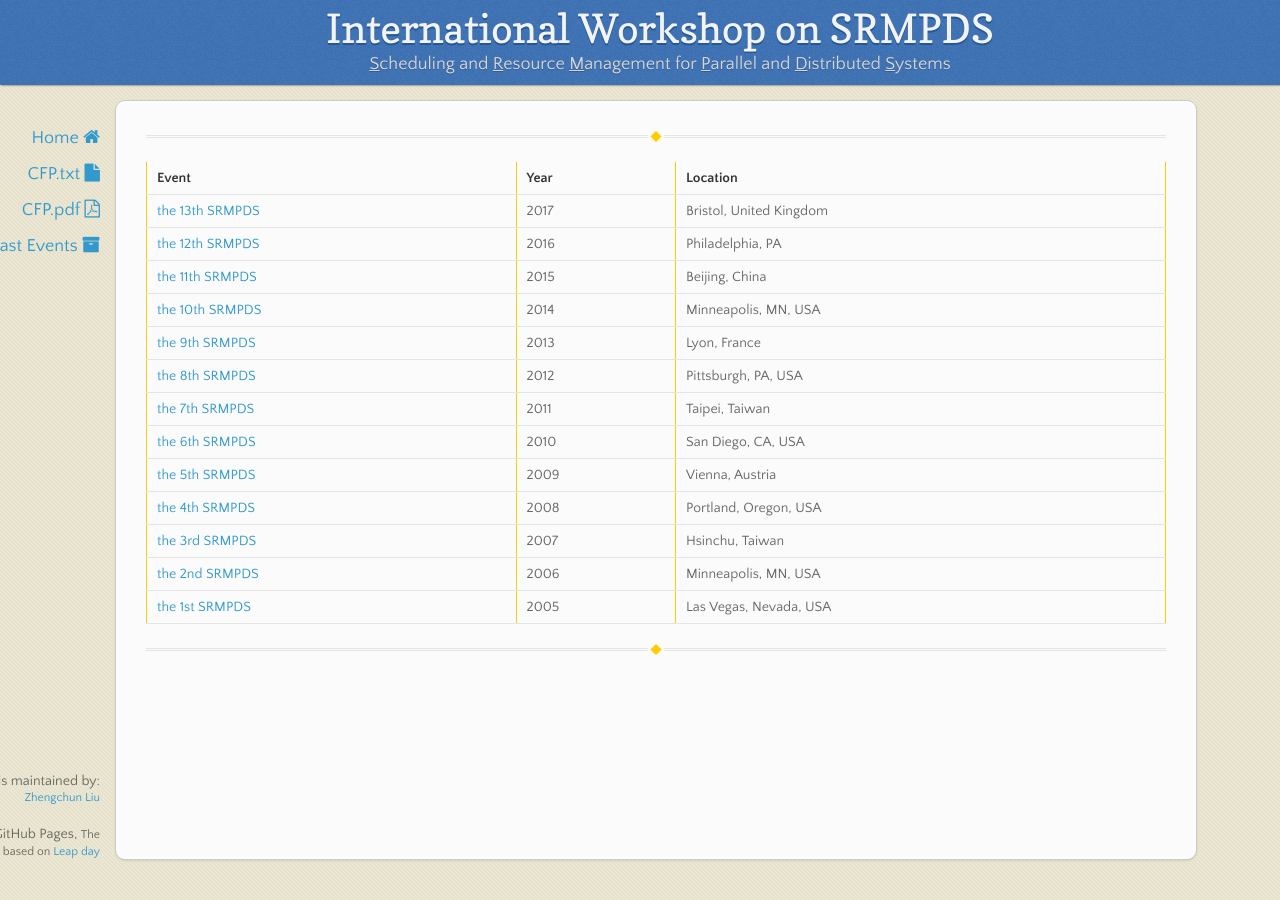
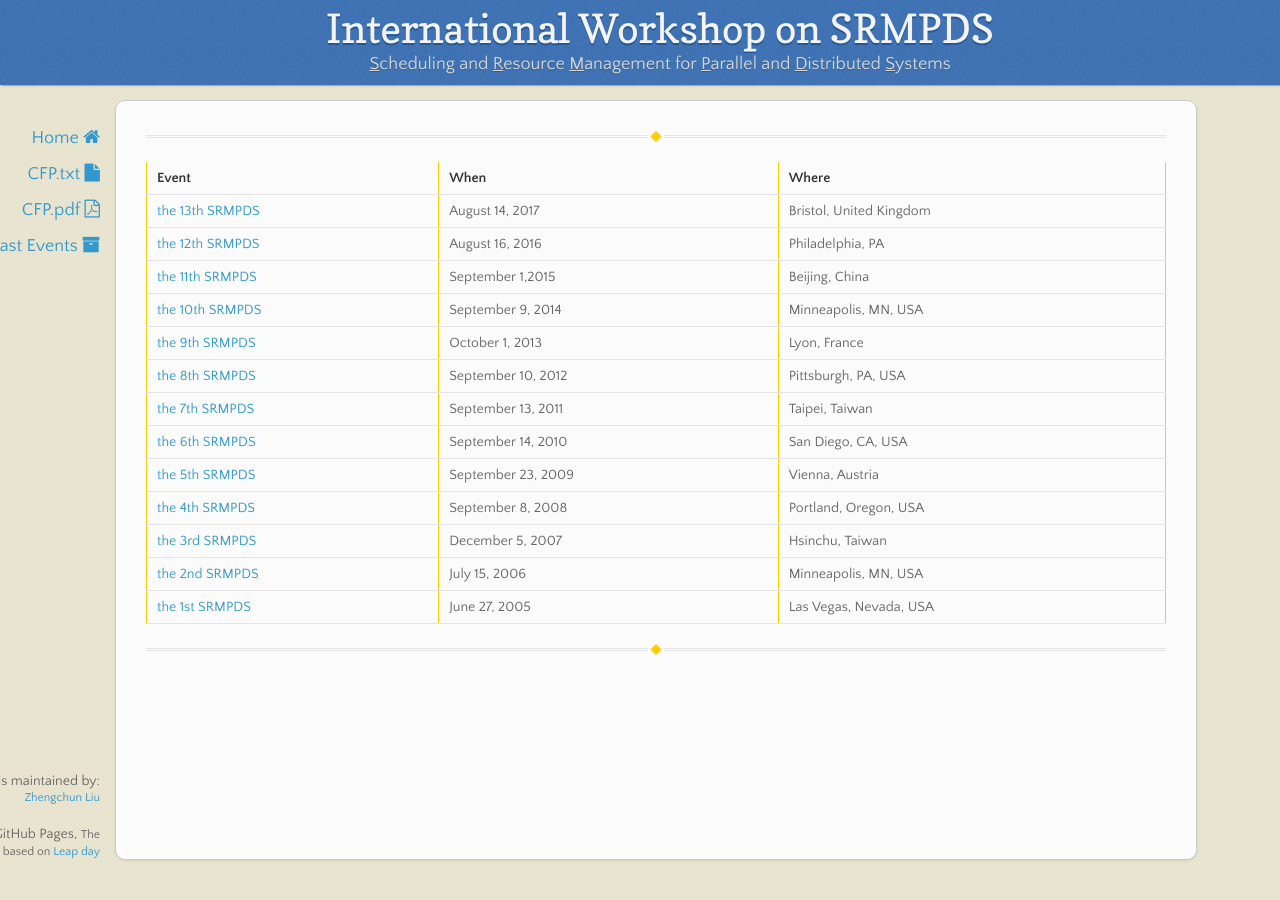
Before and after one commit to srmpds/srmpds.github.io, a Jekyll site: the page built from past.md, in a window 1280 px wide. Built offline with Jekyll 4.4.1, drawn with Linux system fonts in a browser that asks for light colours; nearby versions of some CDN libraries.

Commit message:
add, delete, polish etc.

```diff
--- a/past.md
+++ b/past.md
@@ -4,19 +4,19 @@ layout: default
 
 ---
 
-| __Event__ | __Year__ | __Location__ |
-| [the 13th SRMPDS](https://sites.google.com/site/srmpds/) | 2017 | Bristol, United Kingdom |
-| [the 12th SRMPDS](https://sites.google.com/site/srmpds16/) | 2016  | Philadelphia, PA |
-| [the 11th SRMPDS](https://sites.google.com/site/srmpds15/) | 2015  | Beijing, China |
-| [the 10th SRMPDS](http://www.mcs.anl.gov/~kettimut/srmpds/) | 2014  | Minneapolis, MN, USA |
-| [the 9th SRMPDS](http://www.mcs.anl.gov/~kettimut/srmpds13/) | 2013  | Lyon, France |
-| [the 8th SRMPDS](http://www.mcs.anl.gov/~kettimut/srmpds12/) | 2012  | Pittsburgh, PA, USA |
-| [the 7th SRMPDS](http://www.mcs.anl.gov/~kettimut/srmpds11/) | 2011  | Taipei, Taiwan |
-| [the 6th SRMPDS](http://www.mcs.anl.gov/~kettimut/srmpds10/) | 2010  | San Diego, CA, USA |
-| [the 5th SRMPDS](http://www.mcs.anl.gov/~kettimut/srmpds09/) | 2009  | Vienna, Austria |
-| [the 4th SRMPDS](http://www.mcs.anl.gov/~kettimut/srmpds08/) | 2008  | Portland, Oregon, USA |
-| [the 3rd SRMPDS](http://www.mcs.anl.gov/~kettimut/srmpds07/) | 2007  | Hsinchu, Taiwan |
-| [the 2nd SRMPDS](http://www.mcs.anl.gov/~kettimut/srmpds06/) | 2006  | Minneapolis, MN, USA |
-| [the 1st SRMPDS](http://www.mcs.anl.gov/~kettimut/srmpds05/) | 2005  |Las Vegas, Nevada, USA|
+| __Event__ | __When__ | __Where__ |
+| [the 13th SRMPDS](https://sites.google.com/site/srmpds/)     | August 14, 2017 | Bristol, United Kingdom |
+| [the 12th SRMPDS](https://sites.google.com/site/srmpds16/)   | August 16, 2016  | Philadelphia, PA |
+| [the 11th SRMPDS](https://sites.google.com/site/srmpds15/)   | September 1,2015  | Beijing, China |
+| [the 10th SRMPDS](http://www.mcs.anl.gov/~kettimut/srmpds/)  | September 9, 2014  | Minneapolis, MN, USA |
+| [the 9th SRMPDS](http://www.mcs.anl.gov/~kettimut/srmpds13/) | October 1, 2013  | Lyon, France |
+| [the 8th SRMPDS](http://www.mcs.anl.gov/~kettimut/srmpds12/) | September 10, 2012  | Pittsburgh, PA, USA |
+| [the 7th SRMPDS](http://www.mcs.anl.gov/~kettimut/srmpds11/) | September 13, 2011  | Taipei, Taiwan |
+| [the 6th SRMPDS](http://www.mcs.anl.gov/~kettimut/srmpds10/) | September 14, 2010  | San Diego, CA, USA |
+| [the 5th SRMPDS](http://www.mcs.anl.gov/~kettimut/srmpds09/) | September 23, 2009  | Vienna, Austria |
+| [the 4th SRMPDS](http://www.mcs.anl.gov/~kettimut/srmpds08/) | September 8, 2008  | Portland, Oregon, USA |
+| [the 3rd SRMPDS](http://www.mcs.anl.gov/~kettimut/srmpds07/) | December 5, 2007  | Hsinchu, Taiwan |
+| [the 2nd SRMPDS](http://www.mcs.anl.gov/~kettimut/srmpds06/) | July 15, 2006  | Minneapolis, MN, USA |
+| [the 1st SRMPDS](http://www.mcs.anl.gov/~kettimut/srmpds05/) | June 27, 2005  |Las Vegas, Nevada, USA|
 
 ---
```
